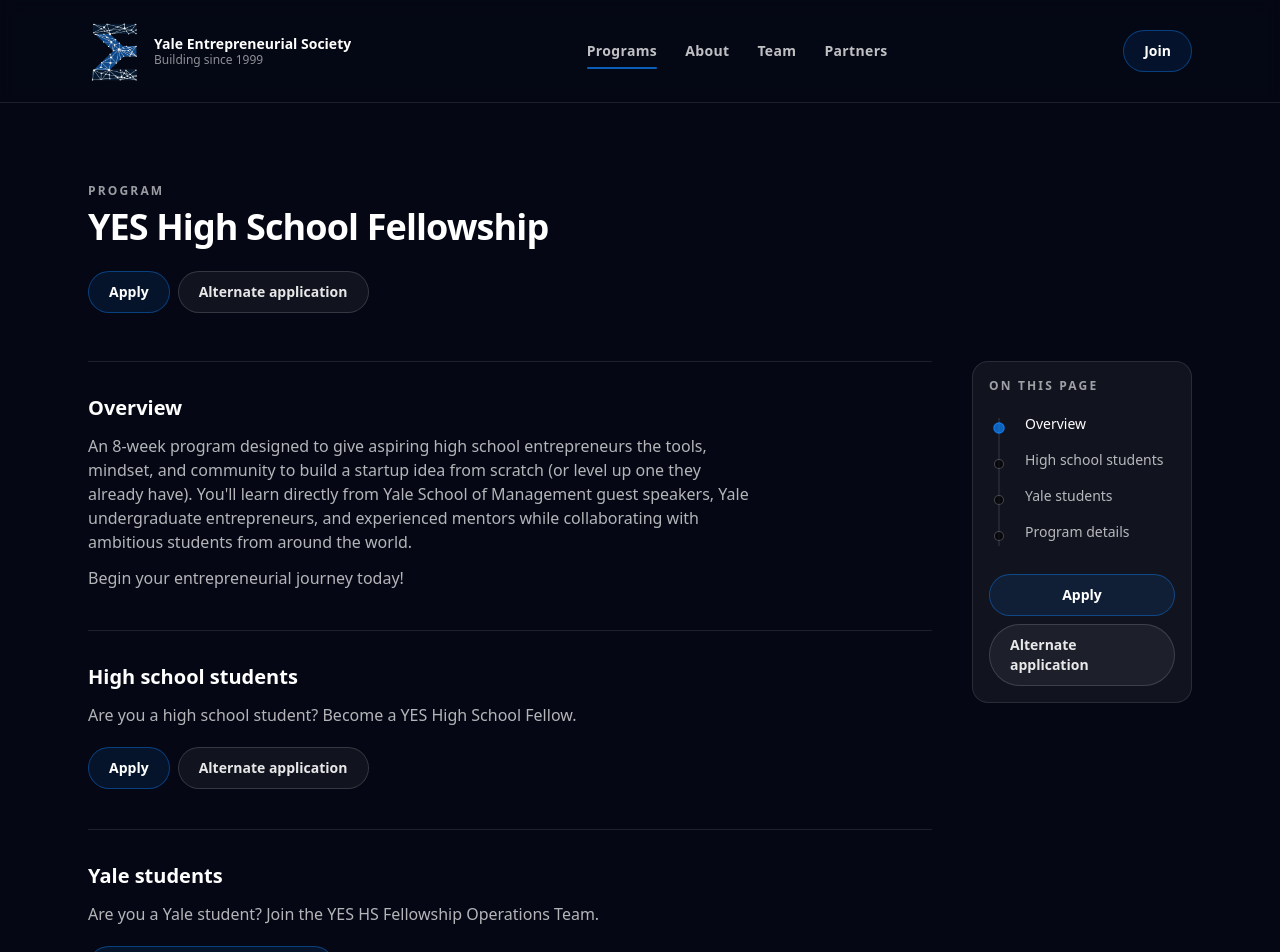
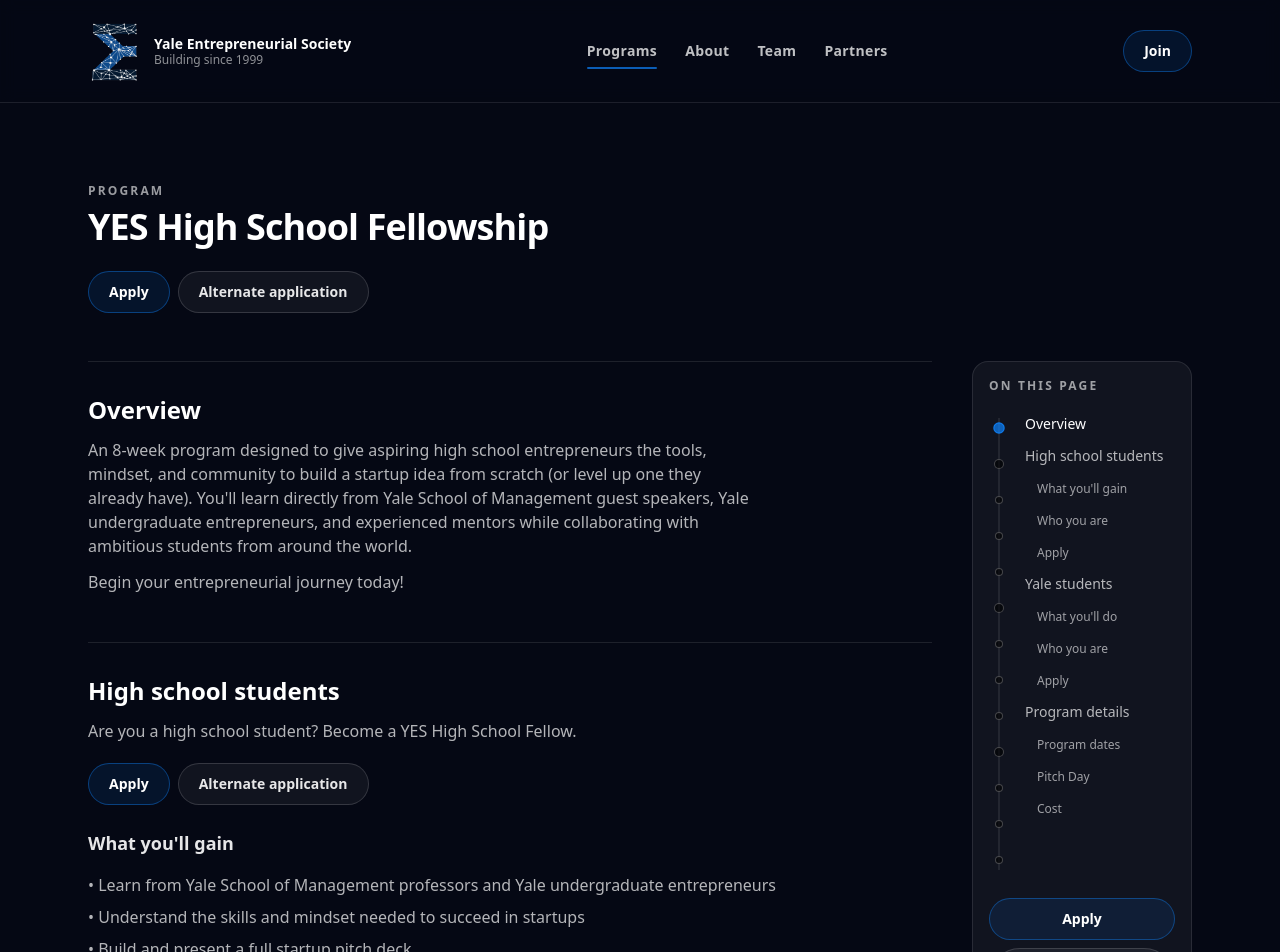
Before and after one commit to yav-fi/yes-website, a Next.js app: page /programs/high-school-fellowship in a window 1280 px wide. Shown: the top 952 px of the page. Built offline with nearby package versions, Linux system fonts and the light colour scheme.

Commit message:
updated footer, program setup

```diff
--- a/src/components/layout/Footer.tsx
+++ b/src/components/layout/Footer.tsx
@@ -10,7 +10,7 @@
             Yale Entrepreneurial Society
           </div>
           <p className="mt-2 text-sm text-white/70">
-            Built by students. Powered by builders.
+
           </p>
           <p className="mt-4 text-xs text-white/45">
             © {new Date().getFullYear()} YES
--- a/src/components/sections/programs/ProgramDetail.tsx
+++ b/src/components/sections/programs/ProgramDetail.tsx
@@ -79,39 +79,8 @@
     el.scrollIntoView({ behavior: "smooth", block: "start" });
   };
 
-  return (
-    <div className="relative">
-      <div className="mt-4">
-        <div className="text-xs font-semibold tracking-[0.18em] text-white/60">
-          PROGRAM
-        </div>
-        <h1 className="mt-2 text-balance text-3xl font-semibold tracking-tight md:text-4xl">
-          {program.name}
-        </h1>
-        {program.ctas && program.ctas.length > 0 && (
-          <div className="mt-6 flex flex-wrap gap-2">
-            {program.ctas.map((cta, index) => (
-              <Button
-                key={cta.label}
-                href={cta.href}
-                variant={cta.variant ?? (index === 0 ? "primary" : "secondary")}
-              >
-                {cta.label}
-              </Button>
-            ))}
-          </div>
-        )}
-      </div>
-
-      <div className="mt-12 grid gap-10 md:grid-cols-[minmax(0,1fr)_220px]">
-        <div className="space-y-10">
-          {sections.map((section) => (
-            <section
-              key={section.title}
-              id={section.id}
-              className="scroll-mt-28 border-t border-white/10 pt-8"
-            >
-              <h2 className="text-xl font-semibold">{section.title}</h2>
+  const renderSectionContent = (section: DetailSection) => (
+    <>
       {section.body && (
         <p className="mt-3 max-w-2xl text-white/70">{section.body}</p>
       )}
@@ -156,11 +125,60 @@
           ))}
         </div>
       )}
+    </>
+  );
+
+  return (
+    <div className="relative">
+      <div className="mt-4">
+        <div className="text-xs font-semibold tracking-[0.18em] text-white/60">
+          PROGRAM
+        </div>
+        <h1 className="mt-2 text-balance text-3xl font-semibold tracking-tight md:text-4xl">
+          {program.name}
+        </h1>
+        {program.ctas && program.ctas.length > 0 && (
+          <div className="mt-6 flex flex-wrap gap-2">
+            {program.ctas.map((cta, index) => (
+              <Button
+                key={cta.label}
+                href={cta.href}
+                variant={cta.variant ?? (index === 0 ? "primary" : "secondary")}
+              >
+                {cta.label}
+              </Button>
+            ))}
+          </div>
+        )}
+      </div>
+
+      <div className="mt-12 grid gap-10 md:grid-cols-[minmax(0,1fr)_220px]">
+        <div className="space-y-12">
+          {sections.map((section) => (
+            <section
+              key={section.id}
+              id={section.id}
+              className="scroll-mt-28 border-t border-white/10 pt-8"
+            >
+              <h2 className="text-2xl font-semibold">{section.title}</h2>
+              {renderSectionContent(section)}
+              {section.subsections && section.subsections.length > 0 && (
+                <div className="mt-6 space-y-8">
+                  {section.subsections.map((subsection) => (
+                    <div key={subsection.id} id={subsection.id} className="scroll-mt-28">
+                      <h3 className="text-lg font-semibold text-white/90">
+                        {subsection.title}
+                      </h3>
+                      {renderSectionContent(subsection)}
+                    </div>
+                  ))}
+                </div>
+              )}
             </section>
           ))}
         </div>
 
-        {sections.length > 0 && (
+        {navItems.length > 0 && (
           <aside className="hidden md:block">
             <div className="sticky top-28 rounded-2xl border border-white/10 bg-white/5 p-4">
               <div className="text-xs font-semibold tracking-[0.18em] text-white/60">
@@ -175,19 +193,21 @@
                       animate={{ height: `${progress}%` }}
                       transition={{ duration: 0.35, ease: "easeOut" }}
                     />
-                    {sections.map((section, index) => {
+                    {navItems.map((item, index) => {
                       const active = index <= activeIndex;
+                      const dotSize = item.depth === 0 ? "h-2.5 w-2.5" : "h-2 w-2";
                       return (
                         <button
-                          key={section.id}
+                          key={item.id}
                           type="button"
-                          onClick={() => scrollToSection(section.id)}
+                          onClick={() => scrollToSection(item.id)}
                           className="relative z-10 flex h-5 w-5 items-center justify-center"
-                          aria-label={`Jump to ${section.title}`}
+                          aria-label={`Jump to ${item.title}`}
                         >
                           <motion.span
                             className={[
-                              "h-2.5 w-2.5 rounded-full border",
+                              "rounded-full border",
+                              dotSize,
                               active
                                 ? "border-signal-cyan/80 bg-signal-cyan/70"
                                 : "border-white/25 bg-black/60",
@@ -201,18 +221,19 @@
                   </div>
                 </div>
 
-                <ul className="space-y-4 text-sm text-white/70">
-                  {sections.map((section, index) => (
-                    <li key={section.id}>
+                <ul className="space-y-3 text-sm text-white/70">
+                  {navItems.map((item, index) => (
+                    <li key={item.id}>
                       <button
                         type="button"
-                        onClick={() => scrollToSection(section.id)}
+                        onClick={() => scrollToSection(item.id)}
                         className={[
                           "text-left transition hover:text-white",
+                          item.depth === 0 ? "text-sm" : "pl-3 text-xs text-white/60",
                           index === activeIndex ? "text-white" : "",
                         ].join(" ")}
                       >
-                        {section.title}
+                        {item.title}
                       </button>
                     </li>
                   ))}
```
Lines whose indentation alone changed are shown as unchanged.
